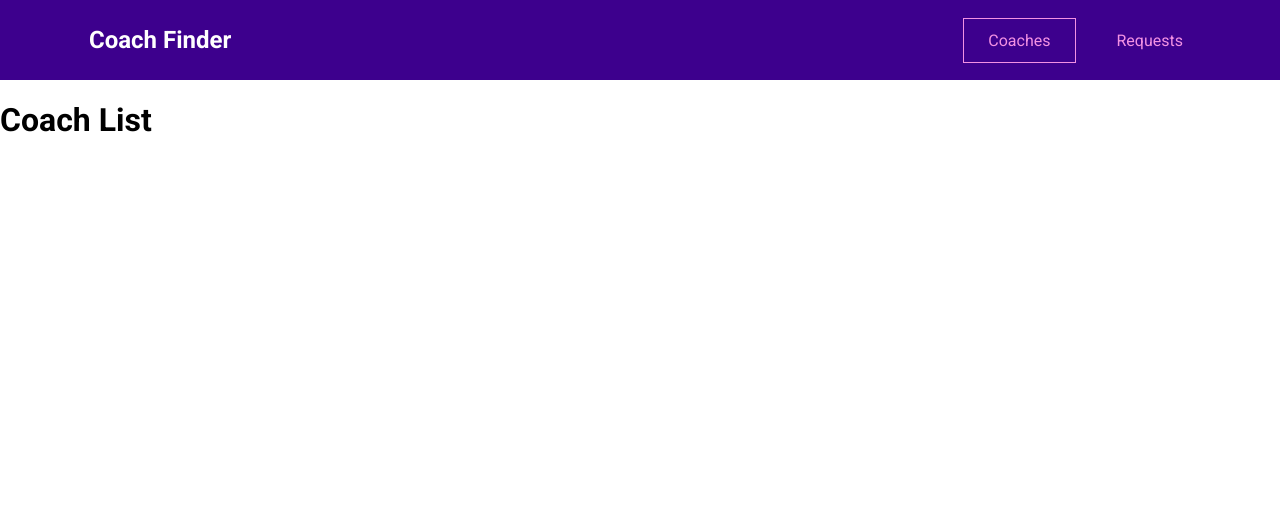
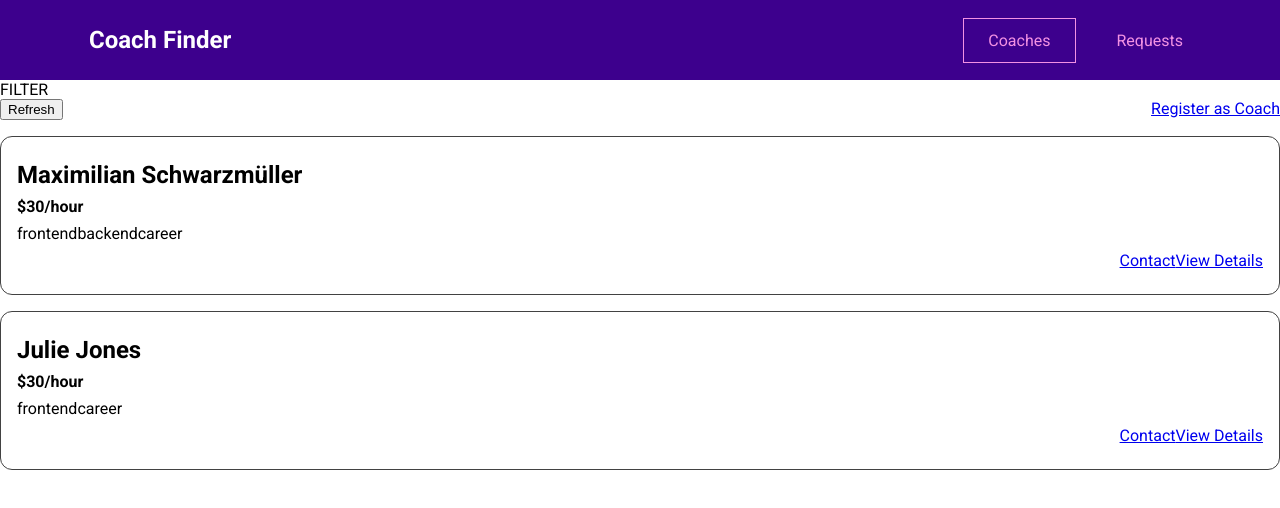
Before and after one commit to Agab-dev/coach-finder, a Vue app: page /coaches in a window 1280 px wide. Shown: the top 508 px of the page. Built offline with nearby package versions, Linux system fonts and the light colour scheme.

Commit message:
feat(coaches): added the dummy data for coaches, plus the template for it
Co-authored-by: Agab <gameon.ahamd@gmail.com>

```diff
--- /dev/null
+++ b/src/components/coaches/CoachItem.vue
@@ -0,0 +1,73 @@
+<script setup>
+import { computed } from "vue";
+
+const { firstName, lastName, rate, areas } = defineProps({
+  id: {
+    required: true,
+    type: String,
+  },
+  firstName: {
+    required: true,
+    type: String,
+  },
+  lastName: {
+    required: true,
+    type: String,
+  },
+  rate: {
+    required: true,
+    type: Number,
+  },
+  areas: {
+    required: true,
+    type: Array,
+  },
+});
+
+const fullName = computed(() => `${firstName} ${lastName}`);
+</script>
+
+<template>
+  <li>
+    <h3>{{ fullName }}</h3>
+    <h4>${{ rate }}/hour</h4>
+    <div>
+      <span v-for="area in areas" :key="area">{{ area }}</span>
+    </div>
+    <div class="actions">
+      <router-link :to="{ name: 'coachContactForm', params: { id } }"
+        >Contact</router-link
+      >
+      <router-link :to="{ name: 'coachDetails', params: { id } }"
+        >View Details</router-link
+      >
+    </div>
+  </li>
+</template>
+
+<style scoped>
+li {
+  margin: 1rem 0;
+  border: 1px solid #424242;
+  border-radius: 12px;
+  padding: 1rem;
+}
+
+h3 {
+  font-size: 1.5rem;
+}
+
+h3,
+h4 {
+  margin: 0.5rem 0;
+}
+
+div {
+  margin: 0.5rem 0;
+}
+
+.actions {
+  display: flex;
+  justify-content: flex-end;
+}
+</style>
--- a/src/main.js
+++ b/src/main.js
@@ -1,9 +1,11 @@
 import { createApp } from "vue";
 import App from "./App.vue";
 import router from "./router";
+import pinia from "./stores";
 
 const app = createApp(App);
 
 app.use(router);
+app.use(pinia);
 
 app.mount("#app");
--- a/src/pages/coaches/CoachList.vue
+++ b/src/pages/coaches/CoachList.vue
@@ -1,3 +1,45 @@
+<script setup>
+import CoachItem from "@/components/coaches/CoachItem.vue";
+import { useCoachesStore } from "@/stores/coaches";
+import { storeToRefs } from "pinia";
+import { RouterLink } from "vue-router";
+
+const { coaches, hasCoaches } = storeToRefs(useCoachesStore());
+</script>
+
 <template>
-  <h1>Coach List</h1>
+  <section>FILTER</section>
+  <section>
+    <div class="controls">
+      <button>Refresh</button>
+      <router-link :to="{ name: 'coachRegistrationForm' }"
+        >Register as Coach</router-link
+      >
+    </div>
+    <ul v-if="hasCoaches">
+      <coach-item
+        v-for="coach in coaches"
+        :key="coach.id"
+        :id="coach.id"
+        :first-name="coach.firstName"
+        :last-name="coach.lastName"
+        :rate="coach.hourlyRate"
+        :areas="coach.areas"
+      ></coach-item>
+    </ul>
+    <h3 v-else>No Coaches Found</h3>
+  </section>
 </template>
+
+<style scoped>
+ul {
+  list-style: none;
+  margin: 0;
+  padding: 0;
+}
+
+.controls {
+  display: flex;
+  justify-content: space-between;
+}
+</style>
--- /dev/null
+++ b/src/stores/coaches.js
@@ -0,0 +1,29 @@
+import { defineStore } from "pinia";
+import { computed, ref } from "vue";
+
+export const useCoachesStore = defineStore("coaches", () => {
+  const coaches = ref([
+    {
+      id: "c1",
+      firstName: "Maximilian",
+      lastName: "Schwarzmüller",
+      areas: ["frontend", "backend", "career"],
+      description:
+        "I'm Maximilian and I've worked as a freelance web developer for years. Let me help you become a developer as well!",
+      hourlyRate: 30,
+    },
+    {
+      id: "c2",
+      firstName: "Julie",
+      lastName: "Jones",
+      areas: ["frontend", "career"],
+      description:
+        "I am Julie and as a senior developer in a big tech company, I can help you get your first job or progress in your current role.",
+      hourlyRate: 30,
+    },
+  ]);
+
+  const hasCoaches = computed(() => coaches.value.length > 0);
+
+  return { coaches, hasCoaches };
+});
--- /dev/null
+++ b/src/stores/index.js
@@ -0,0 +1,5 @@
+import { createPinia } from "pinia";
+
+const pinia = createPinia();
+
+export default pinia;
```
